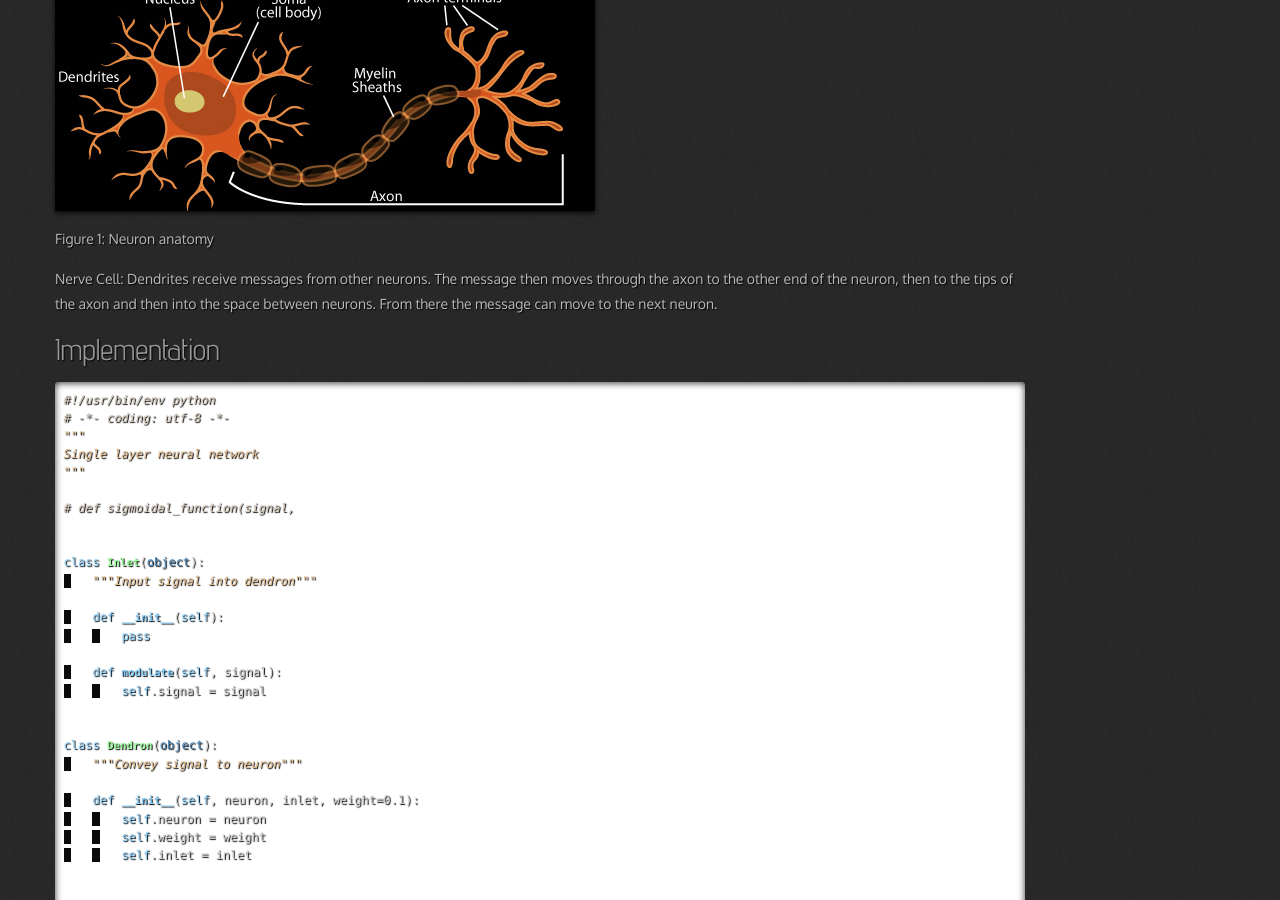
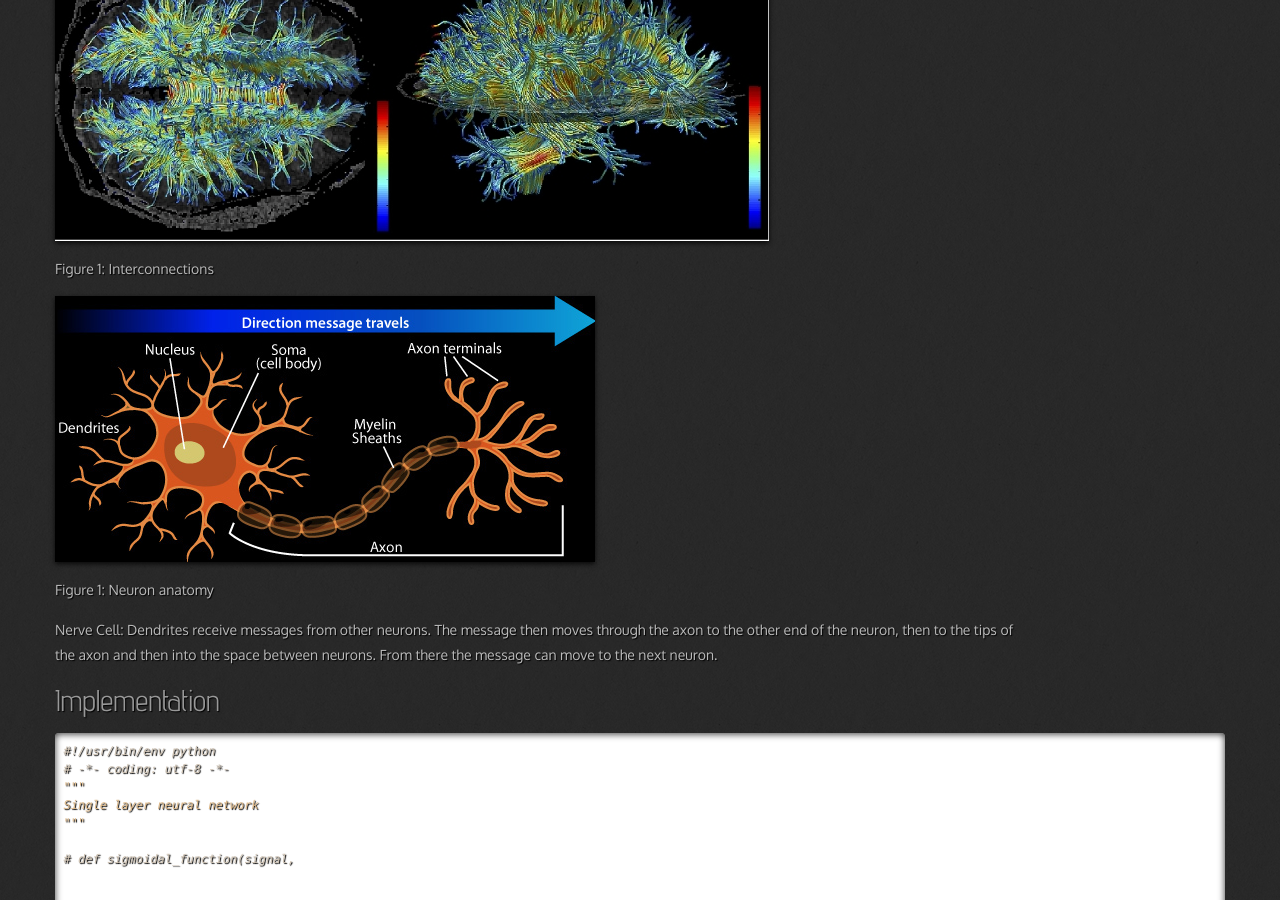
Before and after one commit to 0--key/0--key.github.io, a Jekyll site: the page built from _posts/2017-04-19-perceptron-in-python-oop.html, in a window 1280 px wide and 900 px high, scrolled down 480 px. Built offline with Jekyll 4.4.1, drawn with Linux system fonts in a browser that asks for light colours; nearby versions of some CDN libraries; comment, search, counter and statistics services are not loaded.

Commit message:
Interconnections

```diff
--- a/_posts/2017-04-19-perceptron-in-python-oop.html
+++ b/_posts/2017-04-19-perceptron-in-python-oop.html
@@ -39,6 +39,14 @@
 <div id="outline-container-org9d8a082" class="outline-3">
 <h3 id="org9d8a082">What is neuron?</h3>
 <div class="outline-text-3" id="text-org9d8a082">
+
+<div class="figure">
+<p><img src="http://0--key.github.io/assets/img/neural_networks/white_matter.jpg" alt="How it looks like" title="A raw sketch" />
+</p>
+<p><span class="figure-number">Figure 1: </span>Interconnections</p>
+</div>
+</div>
+</div>
 
 <div class="figure">
 <p><img src="http://0--key.github.io/assets/img/neural_networks/neuron_anatomy.jpg" alt="How it looks like" title="A raw sketch" />
```
Also changed, not shown: assets/img/neural_networks/white_matter.jpg (added).
